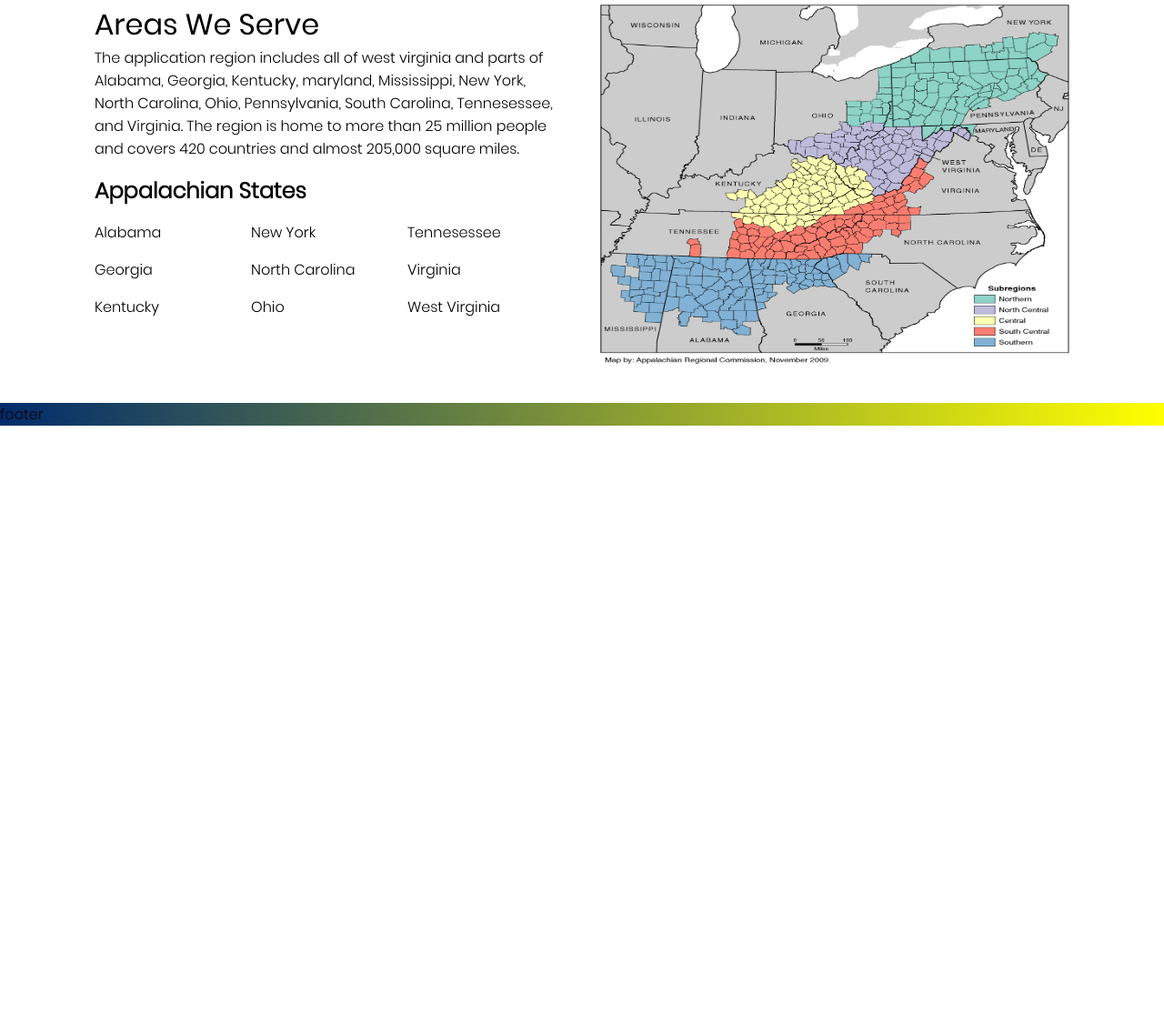
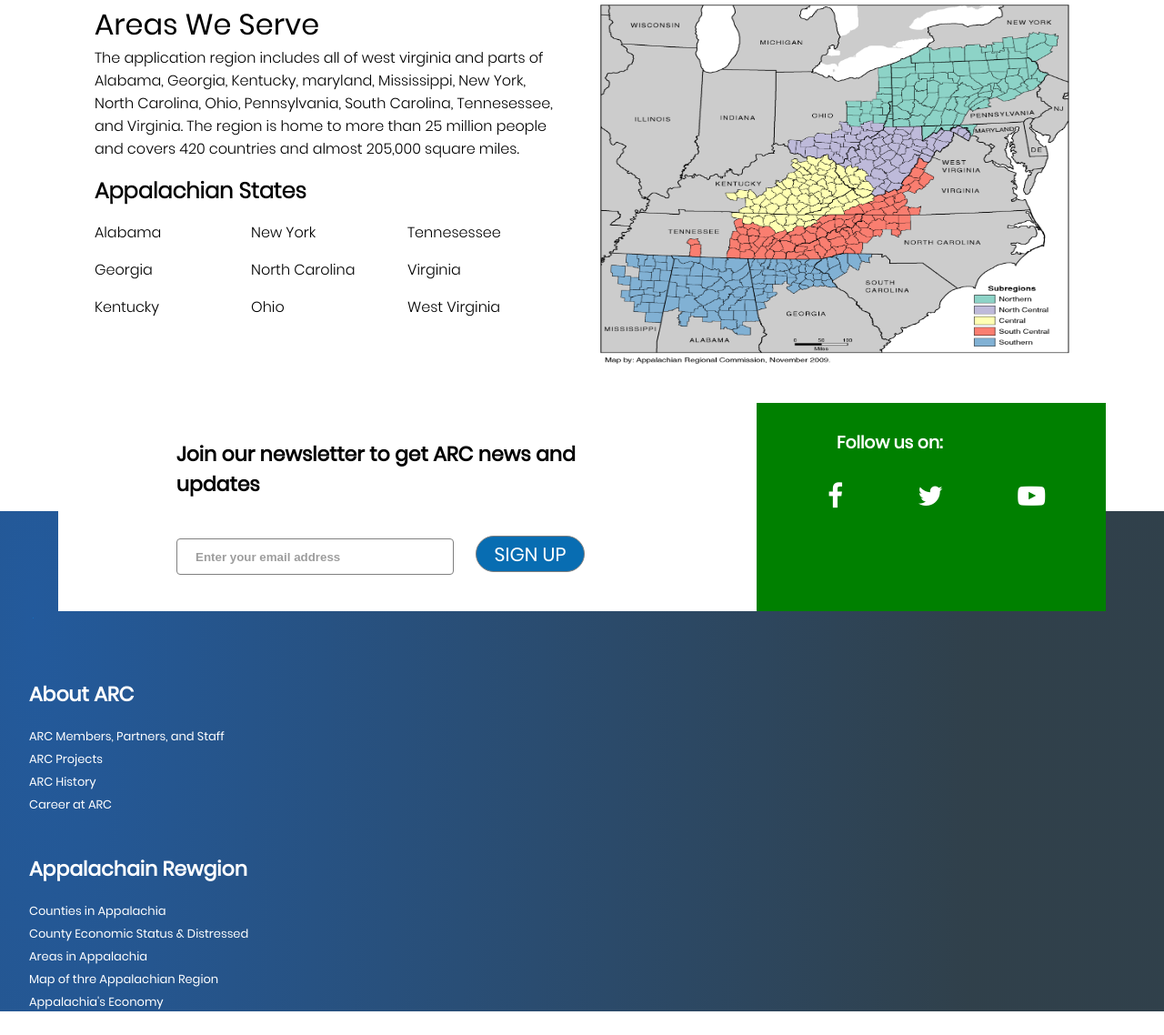
Before and after one commit to sachinsingh3107/arc_testsite, a plain HTML site: page index.html in a window 1280 px wide. Shown: the part 2206-3344 px from the top of the page at 91% size. Before the commit the page ends 2674 px from the top, so only its background shows below. Drawn offline with Linux system fonts and the light colour scheme.

Commit message:
footer setup

```diff
--- a/index.html
+++ b/index.html
@@ -5,6 +5,7 @@
     <meta name="viewport" content="width=device-width, initial-scale=1.0">
     <meta http-equiv="X-UA-Compatible" content="ie=edge">
     <!-- <link rel="stylesheet" href="https://maxcdn.bootstrapcdn.com/bootstrap/3.4.0/css/bootstrap.min.css"> -->
+    <link rel="stylesheet" href="https://stackpath.bootstrapcdn.com/font-awesome/4.7.0/css/font-awesome.min.css">
     <link rel="stylesheet" href="style.css">
     <title>ACL</title>
 </head>
@@ -221,9 +222,54 @@
                         <img src="images/Subregions_2009_Map.png" alt="">
                     </div>
                 </section>
+
+                <footer>
+                    <section class="section footer">
+                        <div class="simple-subscription-form">
+                            <form class="newsletter-form">
+                                <!-- <h4>Subscribe</h4> -->
+                                <div class="input-group">
+                                    <h3 class="newsletter-title">Join our newsletter to get ARC news and updates</h3>
+                                    <input class="input-group-field newsletter-input" type="email" placeholder="Enter your email address" required>
+                                    <button class="button newsletter-btn">Sign up</button>
+                                </div>
+                            </form>
+                        </div>
+                        <div class="footer-social">
+                            <h3 class="social-title">Follow us on:</h3>
+                            <i class="fa fa-facebook social-icon"></i>
+                            <i class="fa fa-twitter social-icon"></i>
+                            <i class="fa fa-youtube-play social-icon"></i>
+                        </div>
+                    </section>
+                    <section class="bottom-footer">
+                        <div class="footer-content">
+                            <div class="footer-column">
+                                <h3 class="footer-title">About ARC</h3>
+                                <ul class="footer-link">
+                                    <li><a href="#">ARC Members, Partners, and Staff</a></li>
+                                    <li><a href="#">ARC Projects</a></li>
+                                    <li><a href="#">ARC History</a></li>
+                                    <li><a href="#">Career at ARC</a></li>
+                                </ul>
+                                <div class="clear"></div>
+                                <h3 class="footer-title">Appalachain Rewgion</h3>
+                                <ul class="footer-link">
+                                    <li><a href="#">Counties in Appalachia</a></li>
+                                    <li><a href="#">County Economic Status & Distressed Areas in Appalachia</a></li>
+                                    <li><a href="#">Map of thre Appalachian Region</a></li>
+                                    <li><a href="#">Appalachia's Economy</a></li>
+                                    <li><a href="#">Visiting Appalachia</a></li>
+                                </ul>
+                            </div>
+                            <div class="footer-column"></div>
+                            <div class="footer-column"></div>
+                            <div class="footer-column"></div>
+                       </div>
+                    </section>
+            </footer>
             </main>
         </header>
-        <footer class="page-footer">footer</footer>
     </div>
 </body>
 </html>
--- a/style.css
+++ b/style.css
@@ -54,6 +54,7 @@ nav {
     list-style-type: none;
     display: grid;
     align-items: center;
+    /* margin: auto; */
 }
 
 .nav-links {
@@ -65,6 +66,7 @@ nav {
     padding: 25px 0px 0px 20px;
     height: 100px;
     left: 100px;
+    /* margin-left: auto; */
 }
 
 
@@ -81,7 +83,7 @@ nav {
 .header-btn {
     grid-column: 2/3;
     position: absolute;
-    top: 50%;
+    top: 450px;
     left: 50%;
     transform: translate(-50%, -200%);
     background-color: white;
@@ -336,10 +338,124 @@ p span{
     justify-items: start;
 }
 
-.page-footer {
-    flex: 0 0 auto;
-    background-image: linear-gradient(to right, #002C6D, yellow);
-  }
+.input-group {
+    padding: 10px;
+}
+
+.newsletter-form {
+    margin: 10px 100px;
+}
+
+
+.newsletter-title{
+    font-size:22px;
+    font-family: PopRegular;
+    color: #000000;
+    margin-bottom: 20px;
+}
+
+.bottom-footer{
+    margin-top:-150px;
+    /* margin-bottom: 50px; */
+}
+.clear{
+    margin-top:40px;
+}
+.footer-content{
+    background: radial-gradient(80.89% 745.52% at 2.85% 21.41%, #0198FF 0%, rgba(11, 72, 145, 0.9) 0.01%, rgba(0, 20, 33, 0.81) 100%);
+    display: flex;
+    justify-content: space-between;
+    flex-wrap: wrap;
+
+}
+.footer-column{
+
+    padding:2rem;
+    flex: 1 0 25%;
+    margin-top: 150px;
+    height:400px;
+}
+
+.footer-title{
+    color:#fff;
+    font-size: 22px;
+    font-family: PopRegular;
+    letter-spacing: normal;
+    line-height: 1.8;
+}
+.footer-link{
+    list-style:none;
+    margin-top:12px;
+}
+.footer-link > li > a{
+    font-size:13px;
+    font-family: PopRegular;
+    color:#fff;
+    text-decoration: none;
+}
+.footer-link > li > a:hover{
+    text-decoration: none;
+    color:#086DB2;
+}
+.simple-subscription-form {
+    background: #ffffff;
+    color: #fefefe;
+    padding: 20px;
+    border-radius: 0;
+    grid-column: 2/4;
+}
+
+.newsletter-btn {
+    height:40px;
+    width: 120px;
+    background-color: #086DB2;
+    font-size: 21px;
+    border-radius: 20px;
+    font-family: PopRegular;
+    font-weight: 400;
+    color:#fff;
+    border:1px solid grey;
+    text-transform: uppercase;
+    margin-left: 20px;
+    margin-top: 20px;
+}
+
+.input-group-field {
+    border:1px solid grey;
+    height: 40px;
+    border-radius: 4px;
+    width: 60%;
+}
+
+.input-group-field::placeholder{
+    /* font-size:16px; */
+    font-family:sans-serif;
+    padding:10px 20px;
+    opacity: 0.7;
+    font-weight: bold;
+}
+
+.footer-social{
+    /* height:200px; */
+    grid-column: 4/5;
+    background-color:green;
+
+}
+.social-title{
+    color:#fff;
+    font-family: PopRegular;
+    font-style: normal;
+    /* text-align: center; */
+    margin: 29px 88px;
+}
+
+.social-icon{
+    font-size:30px;
+    color:#fff;
+    /* padding-left:78px; */
+    /* margin:0px 18px; */
+    margin-left: 78px;
+}
 
 @media screen and (min-width: 1024px) {
     .navbar {
```
